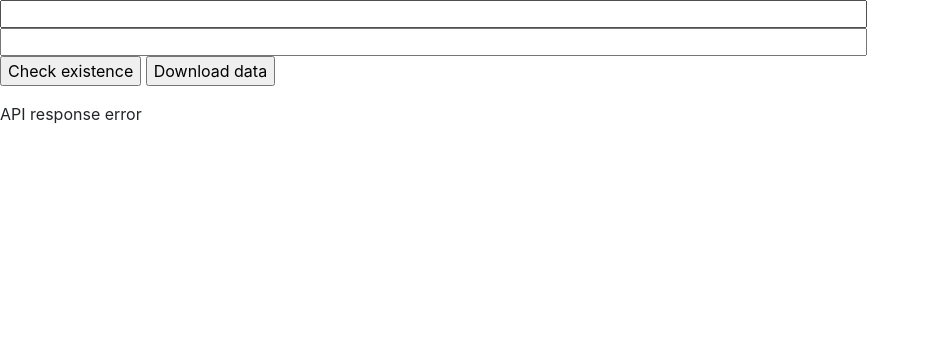
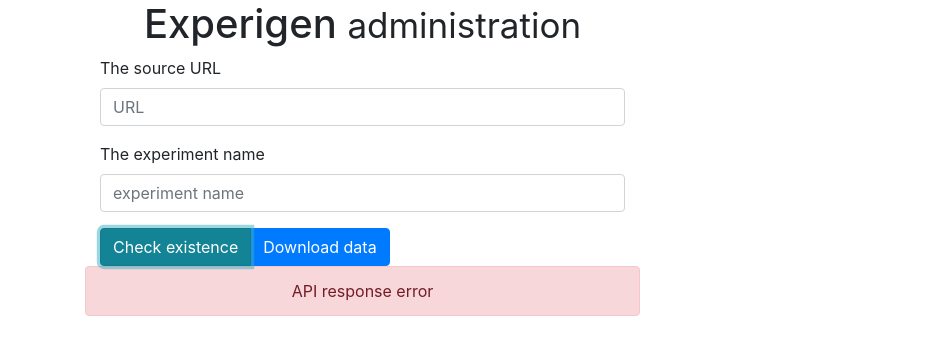
Before and after one commit to aquincum/experigenserver2, a website: page public/admin.html in a window 1280 px wide. Both pictures are taken after a click on the button "Check existence". Shown: the whole page, without its empty margins (0-930 px from the left). Drawn offline with nearby package versions, Linux system fonts and the light colour scheme; no server answers.

Commit message:
Nicer with bootstrap

```diff
--- a/public/admin.html
+++ b/public/admin.html
@@ -1,5 +1,5 @@
 <!doctype html>
-<html>
+<html lang="en">
   <head>
     <title>Experigen administration</title>
     <link rel="stylesheet" href="lib/bootstrap/dist/css/bootstrap.min.css">
@@ -7,17 +7,37 @@
     <script src="js/admin.js"></script>
   </head>
 
-  <body>
-    <input type="text" name="sourceURL" style="padding: 0px; width=20em;" size="80"></input><br>
-    <input type="text" name="experimentName" style="padding: 0px; width=20em;" size="80"></input>
+  <body><div class="container">
 
-    <p>
-      <input type="button" name="checkExistence" value="Check existence"></input>
-      <input type="button" name="getData" value="Download data"></input>
-    </p>
+      <div class="col-lg-6 col-lg-offset-3">
+        <div class="page-header">
+          <h1 class="text-center">Experigen <small>administration</small></h1>
+        </div>
 
-    <p>
-      <div id="status">
-    </p>
+        <form>
+
+          <div class="form-group">
+            <label for="sourceURL">The source URL</label>
+            <input type="text" name="sourceURL" class="form-control" placeholder="URL"></input>
+          </div>
+          <div class="form-group">
+            <label for="experimentName">The experiment name</label>
+            <input type="text" name="experimentName" class="form-control" placeholder="experiment name"></input>
+          </div>
+
+          <div class="btn-group" role="group">
+              <input type="button" name="checkExistence" value="Check existence" class="btn btn-info"></input>
+
+            <input type="button" name="getData" value="Download data" class="btn btn-primary"></input>
+          </div>
+
+        </form>
+
+        <div class="row">
+          <div id="status" class="col-lg-12 text-center alert alert-info" role="alert">Welcome!</div>
+        </div>
+
+      </div>
+    </div>
   </body>
 </html>
--- a/public/js/admin.js
+++ b/public/js/admin.js
@@ -9,27 +9,32 @@
             $.get(req)
                 .done(function(data){
                     if(data == "No such experiment!"){
-                        respond(data);
+                        respond(data, "danger");
                     }
                     else {
                         callback(data);
                     }
                 })
                 .fail(function(){
-                    respond("API response error");
+                    respond("API response error", "danger");
                 });
         }
 
-        function respond(s){
+        function respond(s, alertstatus){
             $("#status").html(s);
+            $("#status").removeClass("alert-info alert-danger alert-warning alert-success");
+            if(alertstatus){
+                $("#status").addClass("alert-" + alertstatus);
+            }
         }
         $("input[name=checkExistence]").click(function(){
             apiCall("users", function(data){
-                respond(data.split("\n").length - 2);
+                respond("<strong>Experiment exists.</strong> There are " + (data.split("\n").length - 2) + " users in the database.", "success");
             });
         });
         $("input[name=getData]").click(function(){
             apiCall("makecsv", function(data){
+                respond("<strong>Success!</strong> Data download should start right away.", "success");
                 var blob = new Blob([data], {type: "octet/stream"}),
                     url = window.URL.createObjectURL(blob),
                     a = document.createElement("a");
```
